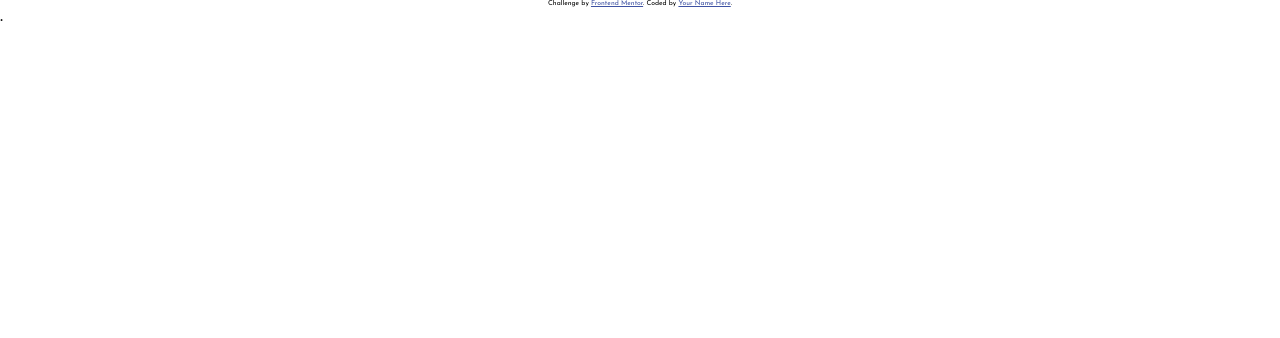
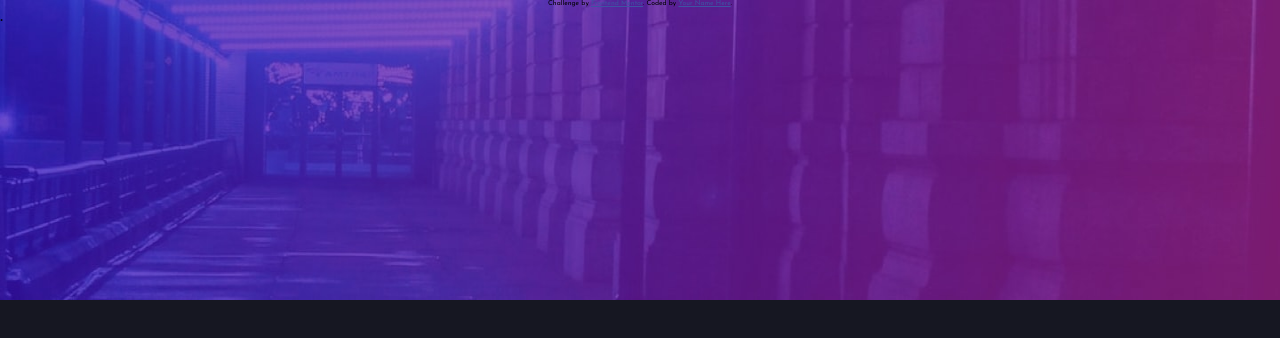
Before and after one commit to paluku-ezechiel/todo-app-main, a plain HTML site: page index.html in a window 1280 px wide. Drawn offline with Linux system fonts and the light colour scheme.

Commit message:
ajout de l'image de fonds

```diff
--- a/css/styles.css
+++ b/css/styles.css
@@ -9,7 +9,7 @@
 :root {
   font-size: 62.5%;
   --Blue_500: hsl(220, 98%, 61%);
-  --Check_Background: linear-gradient hsl(192, 100%, 67%) to hsl(280, 87%, 65%);
+  --Check_Background: linear-gradient (hsl(192, 100%, 67%), hsl(280, 87%, 65%));
   --Gray_50: hsl(0, 0%, 98%);
   --Purple_300: hsl(234, 39%, 85%);
   --Gray_300: hsl(233, 11%, 84%);
@@ -29,4 +29,9 @@
 body {
   font-size: 1.8rem;
   font-family: "Josefin Sans", sans-serif;
+  min-height: 100vh;
+  background: var(--Navy_950);
+  background-image: url("/images/bg-desktop-dark.jpg");
+  background-repeat: no-repeat;
+  background-size: 100% 300px;
 }
```
